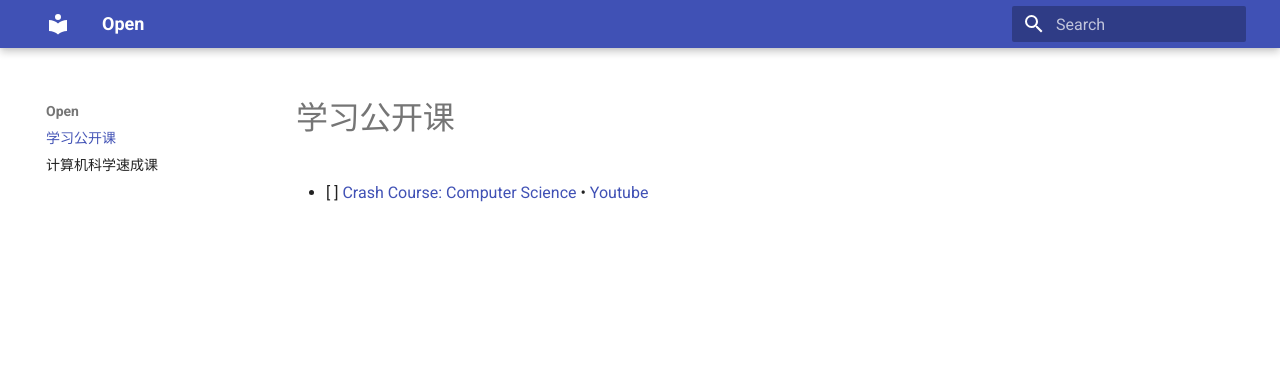
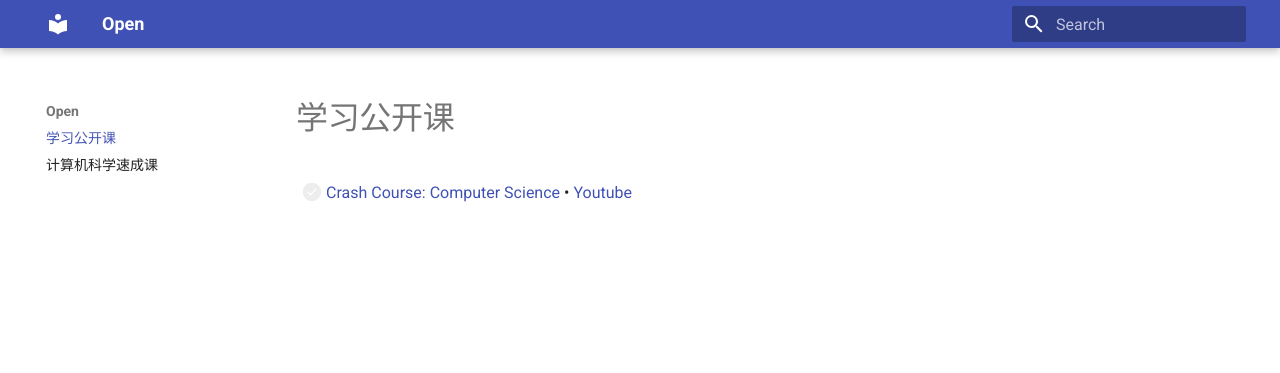
Before and after one commit to tianheg/open, an MkDocs documentation site: the page built from docs/index.md, in a window 1280 px wide. Shown: the top 373 px of the page. Built offline with MkDocs 1.6.1 and Material for MkDocs 9.7.7, drawn with Linux system fonts in a browser that asks for light colours.

Commit message:
config mkdocs

```diff
--- a/mkdocs.yml
+++ b/mkdocs.yml
@@ -2,3 +2,21 @@ site_name: Open
 
 theme:
   name: material
+  features:
+    - search.suggest
+    - search.highlight
+    - header.autohide
+    - navigation.instant
+    - navigation.tracking
+    - navigation.top
+  include_search_page: true
+  search_index_only: true
+
+plugins:
+  - search:
+      lang:
+        - ja
+
+markdown_extensions:
+  - pymdownx.tasklist:
+      custom_checkbox: true
```
